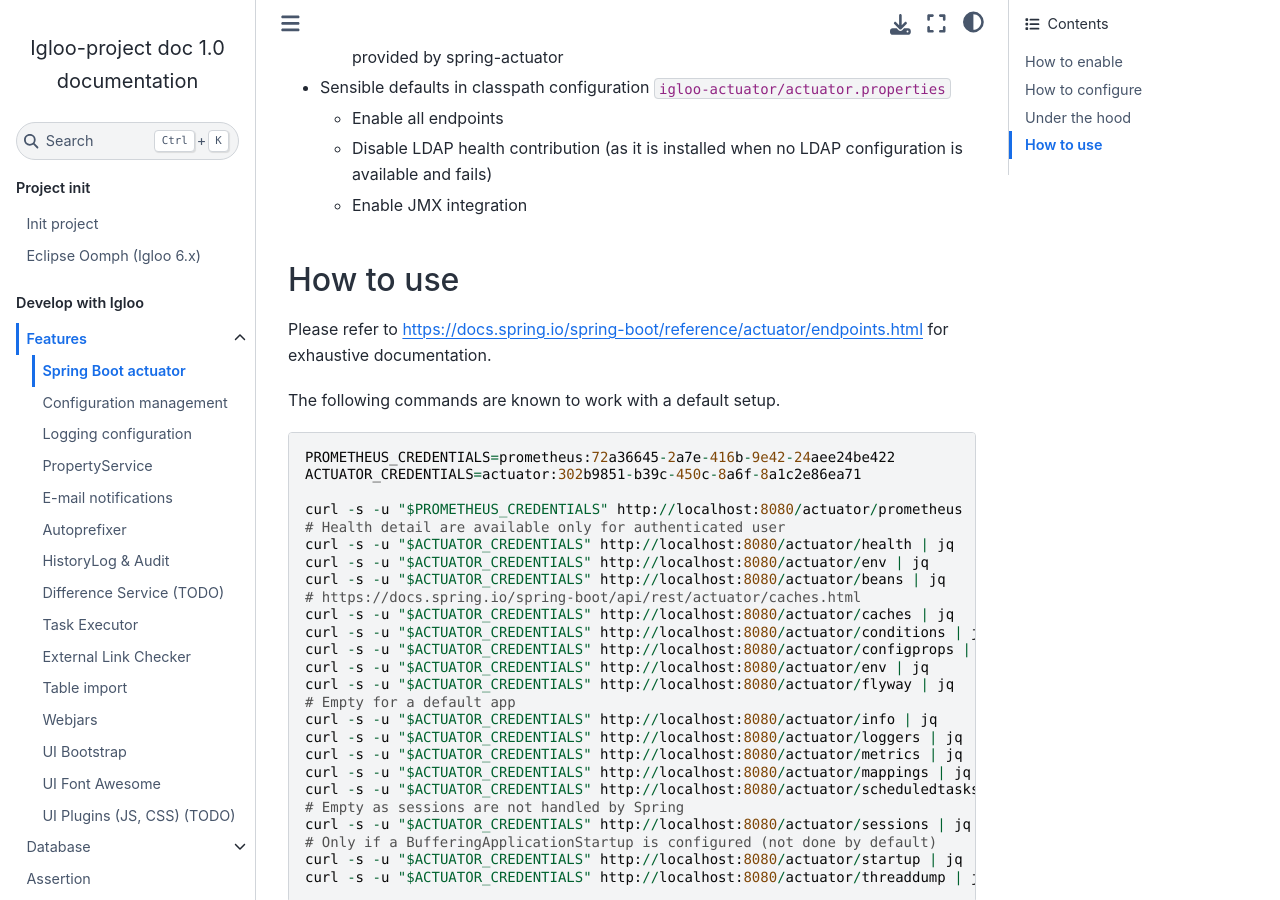
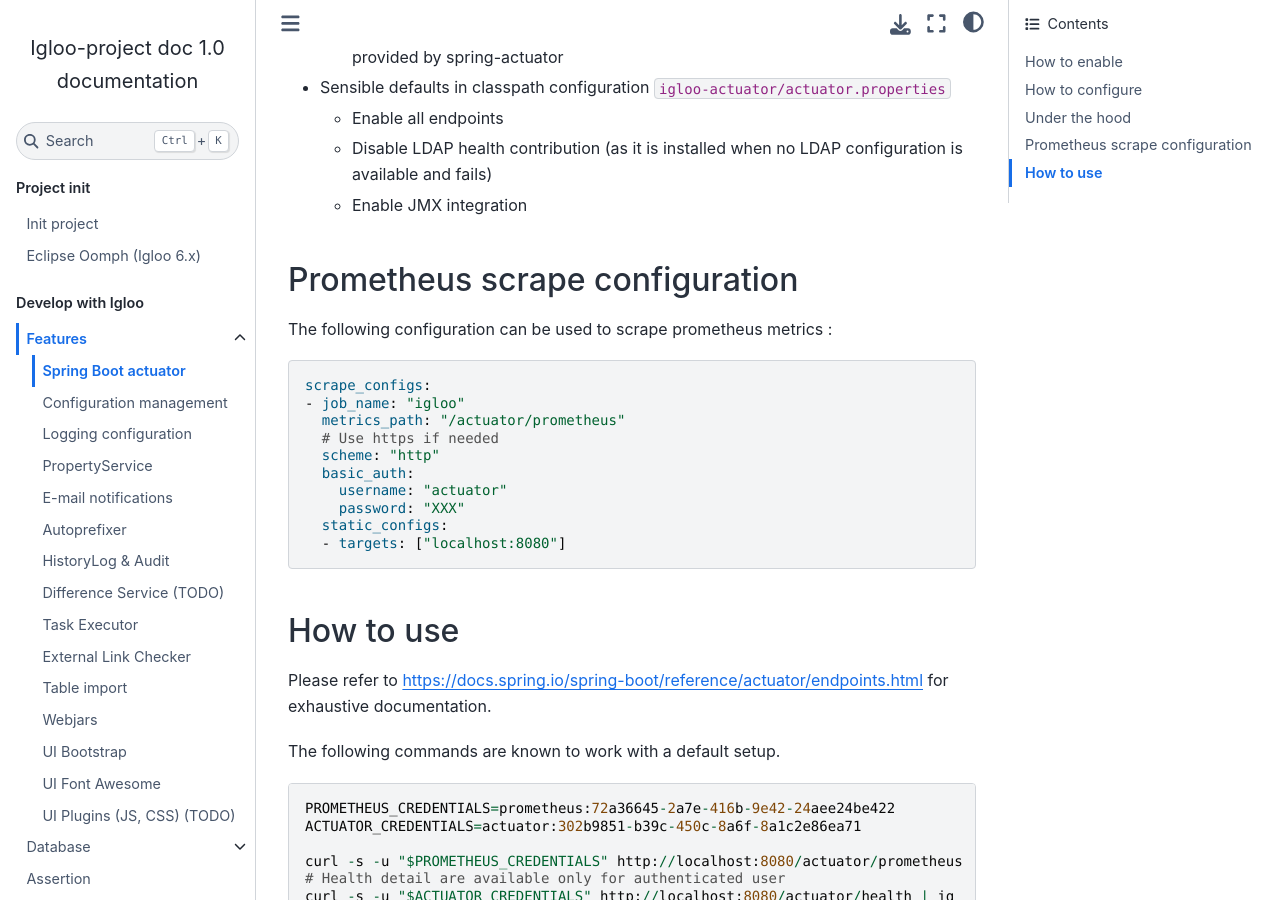
Before and after one commit to igloo-project/igloo-doc, a Sphinx documentation site: the page built from source/usage/features/actuator.md, in a window 1280 px wide and 900 px high, scrolled down 1821 px. Built offline with Sphinx 7.4.7 and the Sphinx Book theme 1.1.4, drawn with Linux system fonts in a browser that asks for light colours.

Commit message:
igloo-spring-actuator: basic authentication

````diff
--- a/source/usage/features/actuator.md
+++ b/source/usage/features/actuator.md
@@ -82,6 +82,23 @@ The following dependencies can be removed to restrict actuator auto-configuratio
     is available and fails)
   * Enable JMX integration
 
+## Prometheus scrape configuration
+
+The following configuration can be used to scrape prometheus metrics :
+
+```yaml
+scrape_configs:
+- job_name: "igloo"
+  metrics_path: "/actuator/prometheus"
+  # Use https if needed
+  scheme: "http"
+  basic_auth:
+    username: "actuator"
+    password: "XXX"
+  static_configs:
+  - targets: ["localhost:8080"]
+```
+
 ## How to use
 
 Please refer to https://docs.spring.io/spring-boot/reference/actuator/endpoints.html for exhaustive
````
